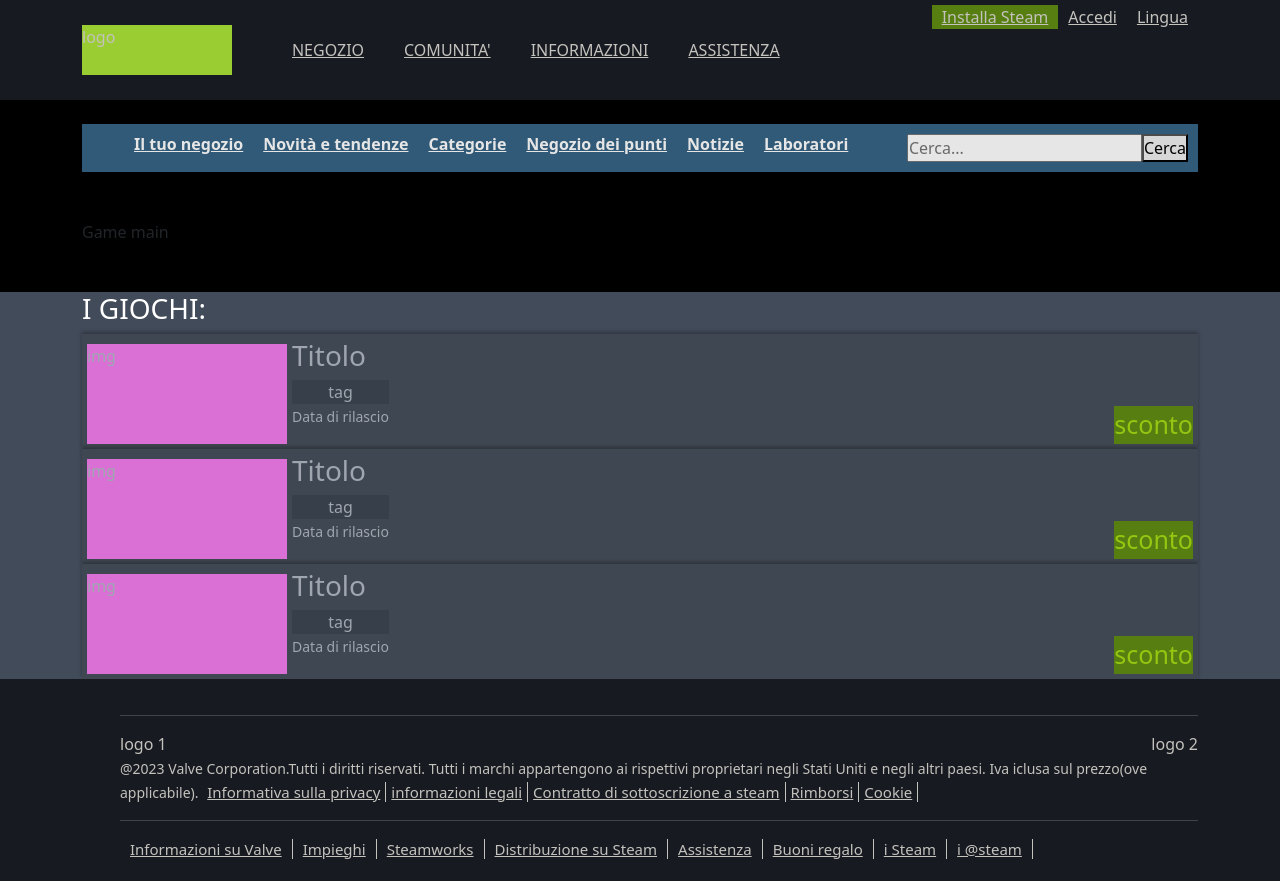
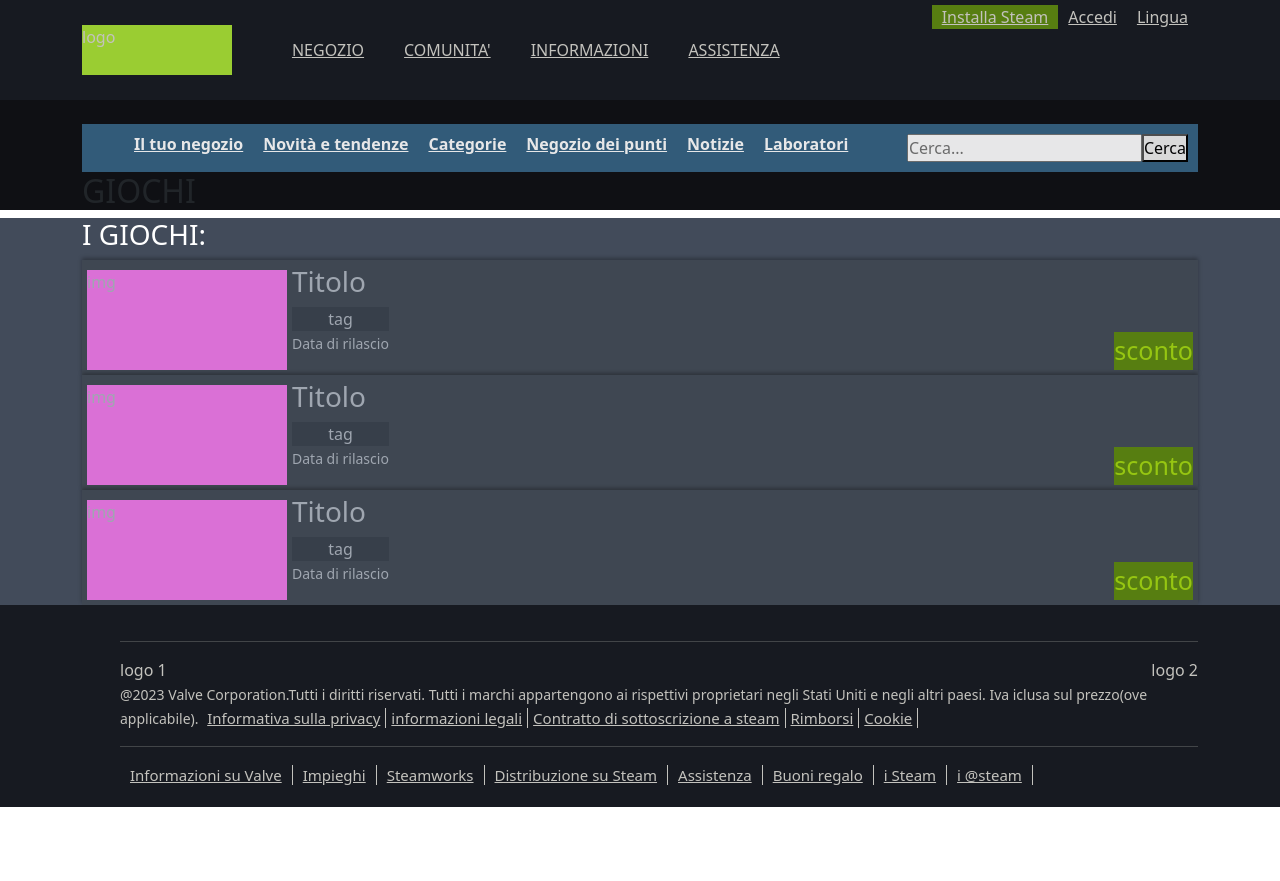
Before and after one commit to FilippoBonafini/boolsteam-frontend, a Vue app: page / in a window 1280 px wide. After the commit the page ends 807 px from the top, so only its background shows below. Built offline with nearby package versions, Linux system fonts and the light colour scheme.

Commit message:
si vede opaco l'h2 su AppGameMain

```diff
--- a/src/components/AppGameMain.vue
+++ b/src/components/AppGameMain.vue
@@ -5,10 +5,14 @@
 </script>
 
 <template>
-  <div class="py-5">Game main</div>
+  <h2>GIOCHI</h2>
 </template>
 
 <style scoped lang="scss">
 @import "../assets/scss/main.scss";
 @import "../assets/scss/_partial/_variables.scss";
+
+h2 {
+  color: white;
+}
 </style>
--- a/src/components/AppJumbo.vue
+++ b/src/components/AppJumbo.vue
@@ -20,7 +20,8 @@
 <style scoped lang="scss">
 @import "../assets/scss/main.scss";
 @import "../assets/scss/_partial/_variables.scss";
+
 main {
-  background-color: black;
+  background-color: $jumbo-bg;
 }
 </style>
```
